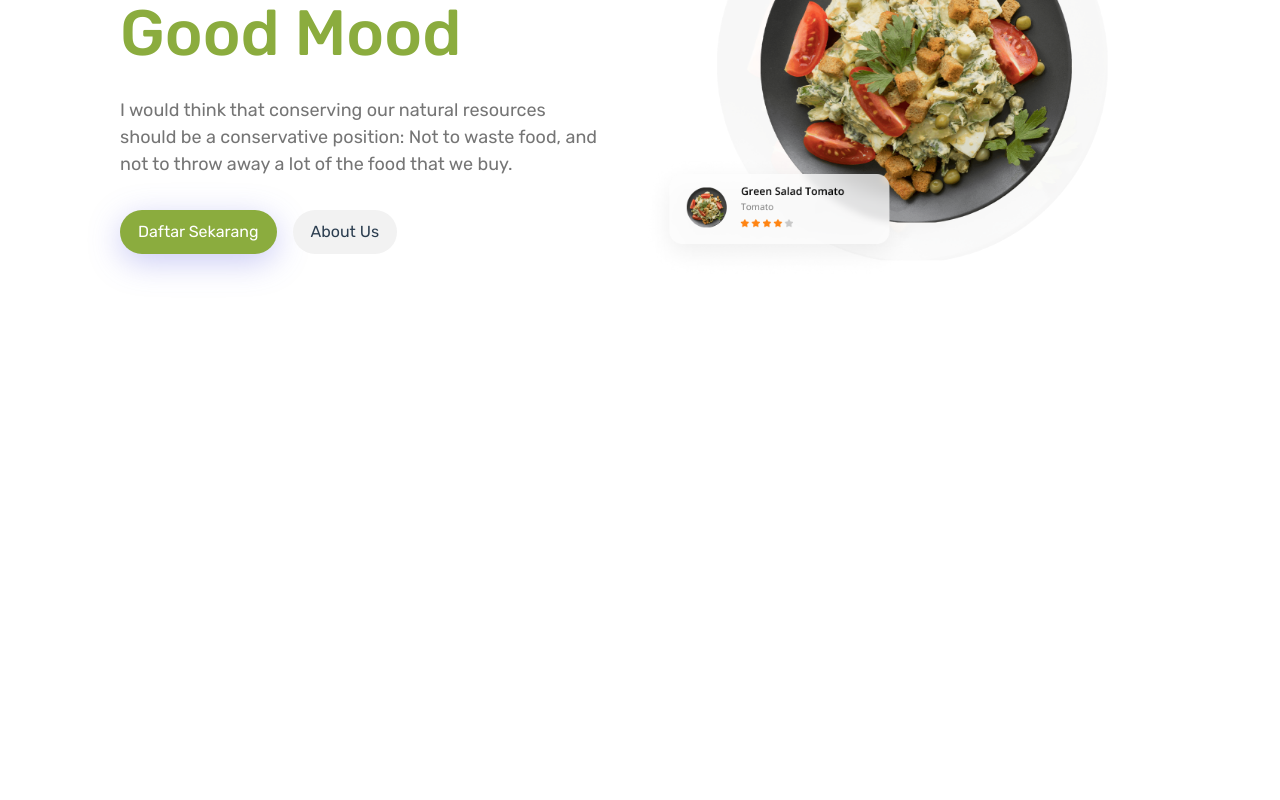
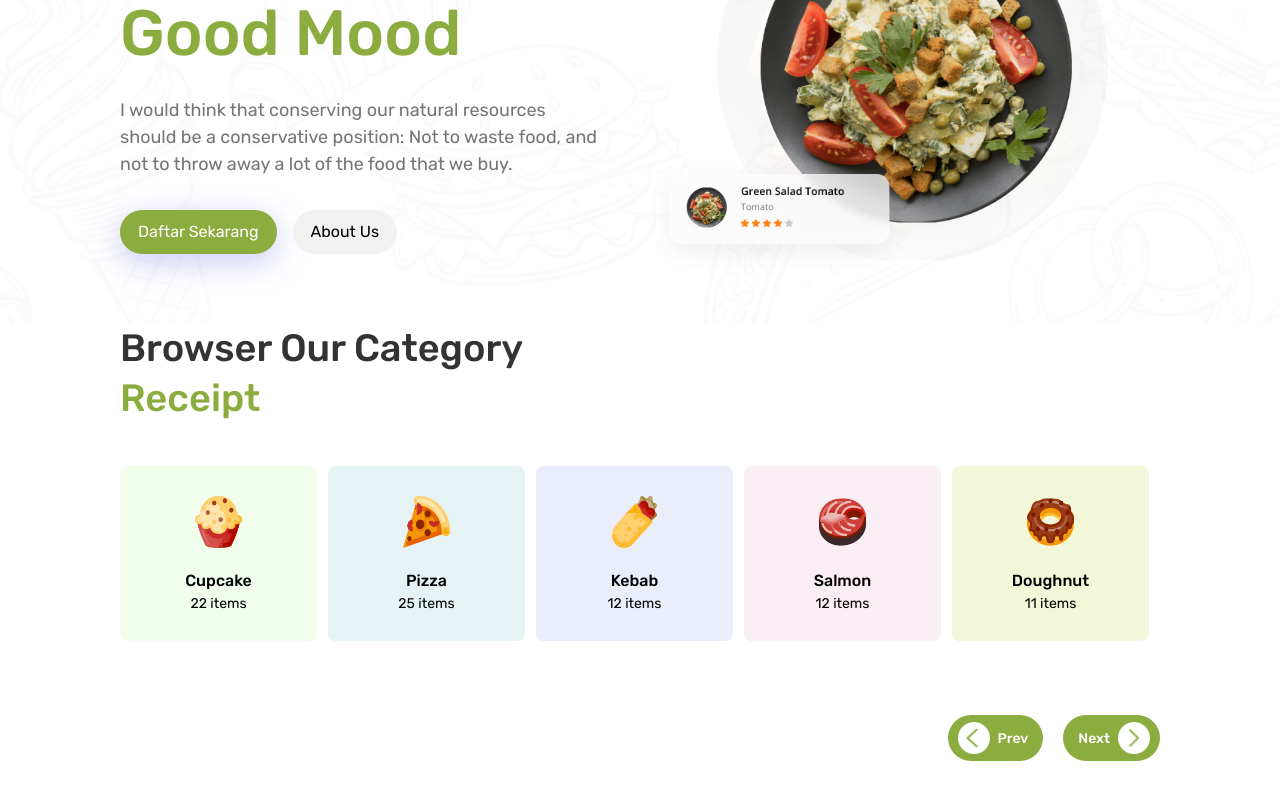
Before and after one commit to hanawazaki/techtest_1, a Vue app: page / in a window 1280 px wide. Shown: the part 246-1046 px from the top of the page. Before the commit the page ends 800 px from the top, so only its background shows below. Built offline with nearby package versions, Linux system fonts and the light colour scheme.

Commit message:
add category section

```diff
--- a/src/App.vue
+++ b/src/App.vue
@@ -1,25 +1,25 @@
 <script>
 import Navbar from "./components/Navbar.vue";
 import Hero from "./components/Hero.vue";
+import Category from "./components/Category.vue";
+
 export default {
   components: {
     Navbar,
     Hero,
+    Category,
   },
 };
 </script>
 
 <template>
   <Navbar />
-  <Hero />
+  <Category />
 </template>
 
 <style>
 #app {
   -webkit-font-smoothing: antialiased;
   -moz-osx-font-smoothing: grayscale;
-  text-align: center;
-  color: #2c3e50;
-  margin-top: 19px;
 }
 </style>
--- a/src/assets/css/index.css
+++ b/src/assets/css/index.css
@@ -5,5 +5,8 @@
 
 body {
   font-family: "Rubik", sans-serif;
+}
+
+.container-custom {
   margin: 0 120px;
 }
--- /dev/null
+++ b/src/components/Category.vue
@@ -0,0 +1,135 @@
+<template>
+  <section class="category container-custom">
+    <h3 class="category__title text-left">
+      Browser Our Category <br />
+      <span class="text-greenFresh"> Receipt </span>
+    </h3>
+    <div class="flex category__cards mb-16">
+      <div class="category__cards-item category__cards--cupcake">
+        <img src="../assets/img/icon-cupcake.png" alt="" />
+        <h6>Cupcake</h6>
+        <p>22 items</p>
+      </div>
+      <div class="category__cards-item category__cards--pizza">
+        <img src="../assets/img/icon-pizza.png" alt="" />
+        <h6>Pizza</h6>
+        <p>25 items</p>
+      </div>
+      <div class="category__cards-item category__cards--kebab">
+        <img src="../assets/img/icon-kebab.png" alt="" />
+        <h6>Kebab</h6>
+        <p>12 items</p>
+      </div>
+      <div class="category__cards-item category__cards--salmon">
+        <img src="../assets/img/icon-salmon.png" alt="" />
+        <h6>Salmon</h6>
+        <p>12 items</p>
+      </div>
+      <div class="category__cards-item category__cards--doughnut">
+        <img src="../assets/img/icon-donat.png" alt="" />
+        <h6>Doughnut</h6>
+        <p>11 items</p>
+      </div>
+    </div>
+    <div class="category__navs mb-16 flex justify-end">
+      <a href="#" class="category__navs--prev flex items-center mx-5">
+        <img src="../assets/img/prev.png" class="w-8" alt="" />
+        <span class="ml-2">Prev</span>
+      </a>
+      <a href="#" class="category__navs--next flex items-center">
+        <span class="mr-2">Next</span>
+        <img src="../assets/img/next.png" class="w-8" alt="" />
+      </a>
+    </div>
+  </section>
+</template>
+
+<script>
+export default {};
+</script>
+
+<style scoped>
+.category__title {
+  font-size: 38px;
+  font-weight: 500;
+  margin-bottom: 42.78px;
+  line-height: 50px;
+  color: #333;
+}
+
+.category__cards-item {
+  width: 230px;
+  height: 175px;
+  border-radius: 8px;
+  margin-right: 11px;
+  padding: 30px 48px;
+  cursor: pointer;
+  text-align: center;
+  transition: 0.3s;
+  margin-bottom: 10px;
+}
+
+.category__cards-item:hover {
+  height: 185px;
+  background-image: url("../assets/img/bg-hero.png");
+  background-position: center;
+  /* background-attachment: fixed; */
+  background-repeat: no-repeat;
+  background-size: 230px 185px;
+}
+
+.category__cards-item img {
+  display: inline-block;
+  width: 47px;
+  height: 52px;
+  margin-bottom: 21px;
+}
+
+.category__cards-item h6 {
+  font-size: 16px;
+  font-weight: 500;
+}
+
+.category__cards-item p {
+  font-size: 14px;
+  font-weight: 400;
+}
+
+.category__cards--cupcake {
+  background-color: #f0feeb;
+}
+
+.category__cards--pizza {
+  background-color: #e6f3f5;
+}
+
+.category__cards--kebab {
+  background-color: #eaeefa;
+}
+
+.category__cards--salmon {
+  background-color: #f9eef3;
+}
+
+.category__cards--doughnut {
+  background-color: #f3f7d9;
+}
+
+.category__navs--prev {
+  background-color: #8bac3e;
+  color: white;
+  font-size: 14px;
+  font-weight: 500;
+  border-radius: 100px;
+  padding: 7px 15px 7px 10px;
+}
+
+.category__navs--next {
+  background-color: #8bac3e;
+  color: white;
+  font-size: 14px;
+  font-weight: 500;
+  border-radius: 100px;
+  padding: 7px 10px 7px 15px;
+}
+</style>
--- a/src/components/HelloWorld.vue
+++ /dev/null
@@ -1,40 +0,0 @@
-<script setup>
-import { ref } from 'vue'
-
-defineProps({
-  msg: String
-})
-
-const count = ref(0)
-</script>
-
-<template>
-  <h1>{{ msg }}</h1>
-
-  <p>
-    Recommended IDE setup:
-    <a href="https://code.visualstudio.com/" target="_blank">VSCode</a>
-    +
-    <a href="https://github.com/johnsoncodehk/volar" target="_blank">Volar</a>
-  </p>
-
-  <p>
-    <a href="https://vitejs.dev/guide/features.html" target="_blank">
-      Vite Documentation
-    </a>
-    |
-    <a href="https://v3.vuejs.org/" target="_blank">Vue 3 Documentation</a>
-  </p>
-
-  <button type="button" @click="count++">count is: {{ count }}</button>
-  <p>
-    Edit
-    <code>components/HelloWorld.vue</code> to test hot module replacement.
-  </p>
-</template>
-
-<style scoped>
-a {
-  color: #42b983;
-}
-</style>
--- a/src/components/Navbar.vue
+++ b/src/components/Navbar.vue
@@ -1,5 +1,6 @@
 <template>
-  <header class="flex justify-between header">
+  <div class="background">
+    <header class="flex justify-between header container-custom">
       <div class="header__logo">
         <img src="../assets/img/logo.png" alt="" />
       </div>
@@ -37,6 +38,35 @@
         </li>
       </ul>
     </header>
+    <section class="hero flex container-custom">
+      <div class="hero__textcontent w-1/2">
+        <h1 class="hero__title text-greenFresh font-medium text-left">
+          Good Food Us <br />
+          Good Mood
+        </h1>
+        <p class="hero__desc my-8 text-left text-light1">
+          I would think that conserving our natural resources <br />should be a
+          conservative position: Not to waste food, and <br />not to throw away
+          a lot of the food that we buy.
+        </p>
+        <div class="flex">
+          <a
+            href="#"
+            class="hero__button bg-greenFresh text-white rounded-full mr-4"
+            >Daftar Sekarang</a
+          >
+          <a href="#" class="hero__button--about bg-lightGray2 rounded-full"
+            >About Us</a
+          >
+        </div>
+      </div>
+      <div class="hero__image w-1/2">
+        <div>
+          <img src="../assets/img/img-hero.png" alt="" />
+        </div>
+      </div>
+    </section>
+  </div>
 </template>
 
 <script>
@@ -44,6 +74,18 @@ export default {};
 </script>
 
 <style scoped>
+.background {
+  background-image: url("../assets/img/bg-hero.png");
+  background-position: center;
+  background-attachment: fixed;
+  background-repeat: no-repeat;
+  background-size: cover;
+}
+
+header {
+  padding-top: 19px;
+}
+
 .header__logo {
   width: 207px;
 }
@@ -74,9 +116,32 @@ export default {};
 }
 
 .header__authitem--button {
-  background-color: rgba(139, 172, 62, 1);
+  background-color: #8bac3e;
   color: white;
   font-size: 14px;
   font-weight: 500;
 }
+
+.hero__textcontent {
+  margin-top: 113.5px;
+}
+
+.hero__title {
+  font-size: 64px;
+  line-height: 64px;
+}
+
+.hero__desc {
+  font-size: 18px;
+  font-weight: 400;
+}
+
+.hero__button {
+  box-shadow: 0px 8px 32px rgba(102, 107, 226, 0.35);
+  padding: 10px 18px;
+}
+
+.hero__button--about {
+  padding: 10px 18px;
+}
 </style>
--- a/tailwind.config.js
+++ b/tailwind.config.js
@@ -8,6 +8,7 @@ module.exports = {
         light1: '#757575',
         lightGray2: '#F2F2F2',
         redHot: '#E7462D',
+        dark: '#333',
       },
       fontFamily: {
         sans: ["'Rubik', sans-serif"],
```
Also changed, not shown: src/assets/img/next.png (added), src/assets/img/prev.png (added). Lines whose indentation alone changed are shown as unchanged.
